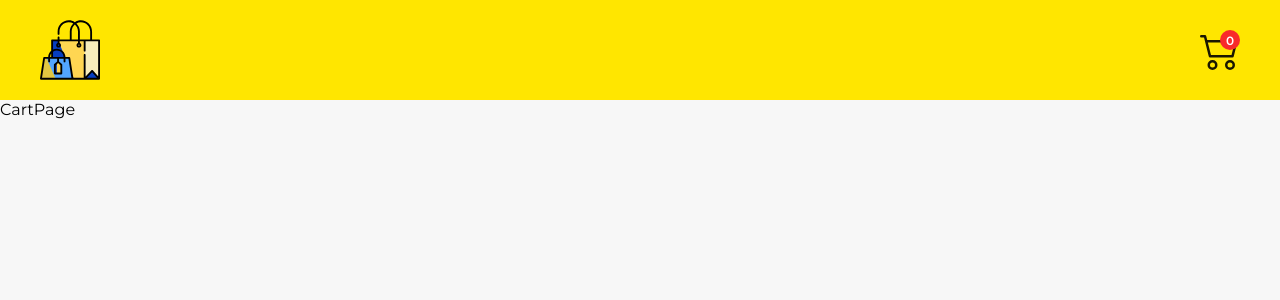
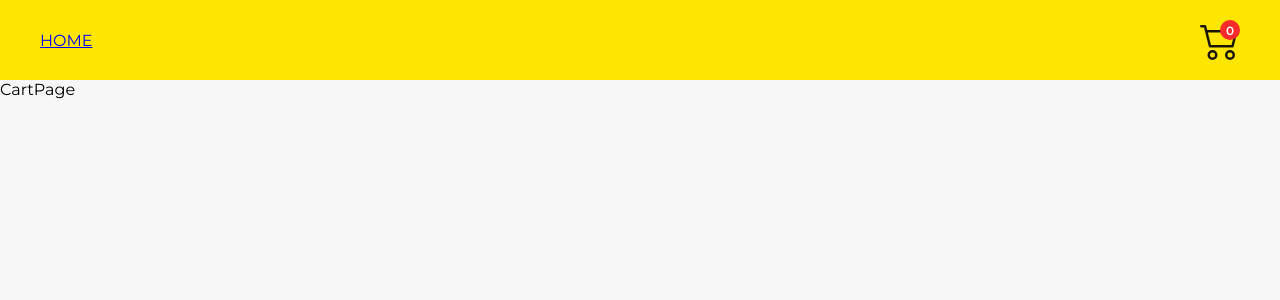
Before and after one commit to carolantero/CARRINHO_COMPRAS_MELI_FRONTEND, a React (Vite) app: page /cart in a window 1280 px wide. Shown: the top 300 px of the page. Built offline with nearby package versions, Linux system fonts and the light colour scheme.

Commit message:
feat: passando a rota da page home para o componente Header

```diff
--- a/src/components/Header/Header.jsx
+++ b/src/components/Header/Header.jsx
@@ -1,19 +1,17 @@
-import React from "react"
-import CartButton from "../CartButton/CartButton"
-import './Header.css'
-import Logo from '../../assets/logo.svg'
-
+import React from "react";
+import { Link } from "react-router-dom";
+import CartButton from "../CartButton/CartButton";
+import "./Header.css";
 
 function Header() {
+  return (
+    <header className="header">
+      <div className="header-container">
+        <Link to="/">HOME</Link>
+        <CartButton />
+      </div>
+    </header>
+  );
+}
 
-    return (
-      <header className="header" >
-        <div className="header-container">
-            <img src={Logo} alt="Logo"/>
-            <CartButton/>
-        </div>
-      </header>
-    )
-  }
-
-  export default Header
+export default Header;
```
